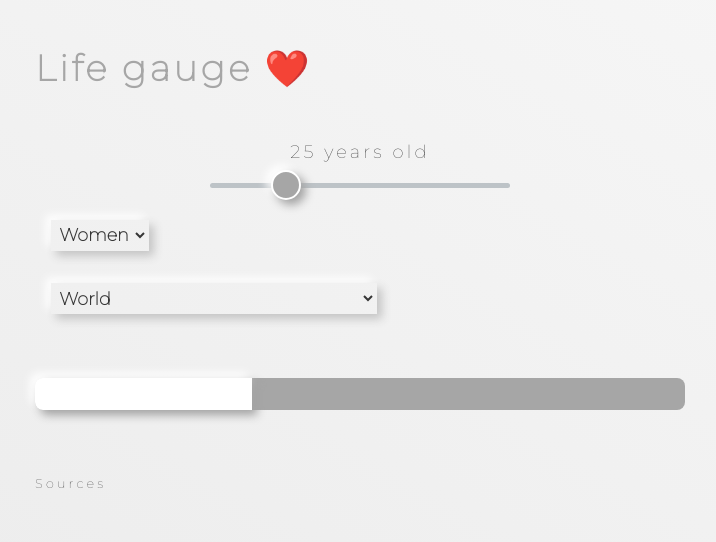
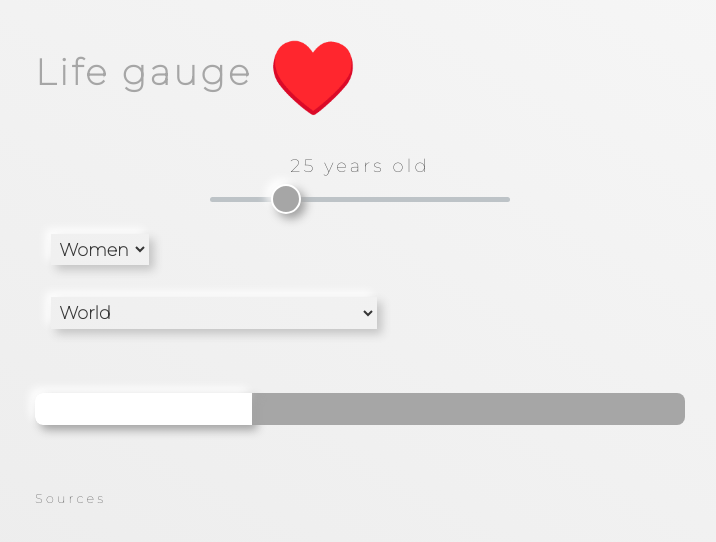
Before and after one commit to yleprince/life, a plain HTML site: page index.html in a window 1280 px wide. Shown: the whole page, without its empty margins (280-996 px from the left). Drawn offline with Linux system fonts and the light colour scheme.

Commit message:
Update index.html

```diff
--- a/index.html
+++ b/index.html
@@ -20,7 +20,7 @@
 </head>
 
 <body>
-    <h1>Life gauge ❤️</h1>
+    <h1>Life gauge <span class="heart"></span></h1>
     <div id="selectors">
 
         <div class="selector">
```
